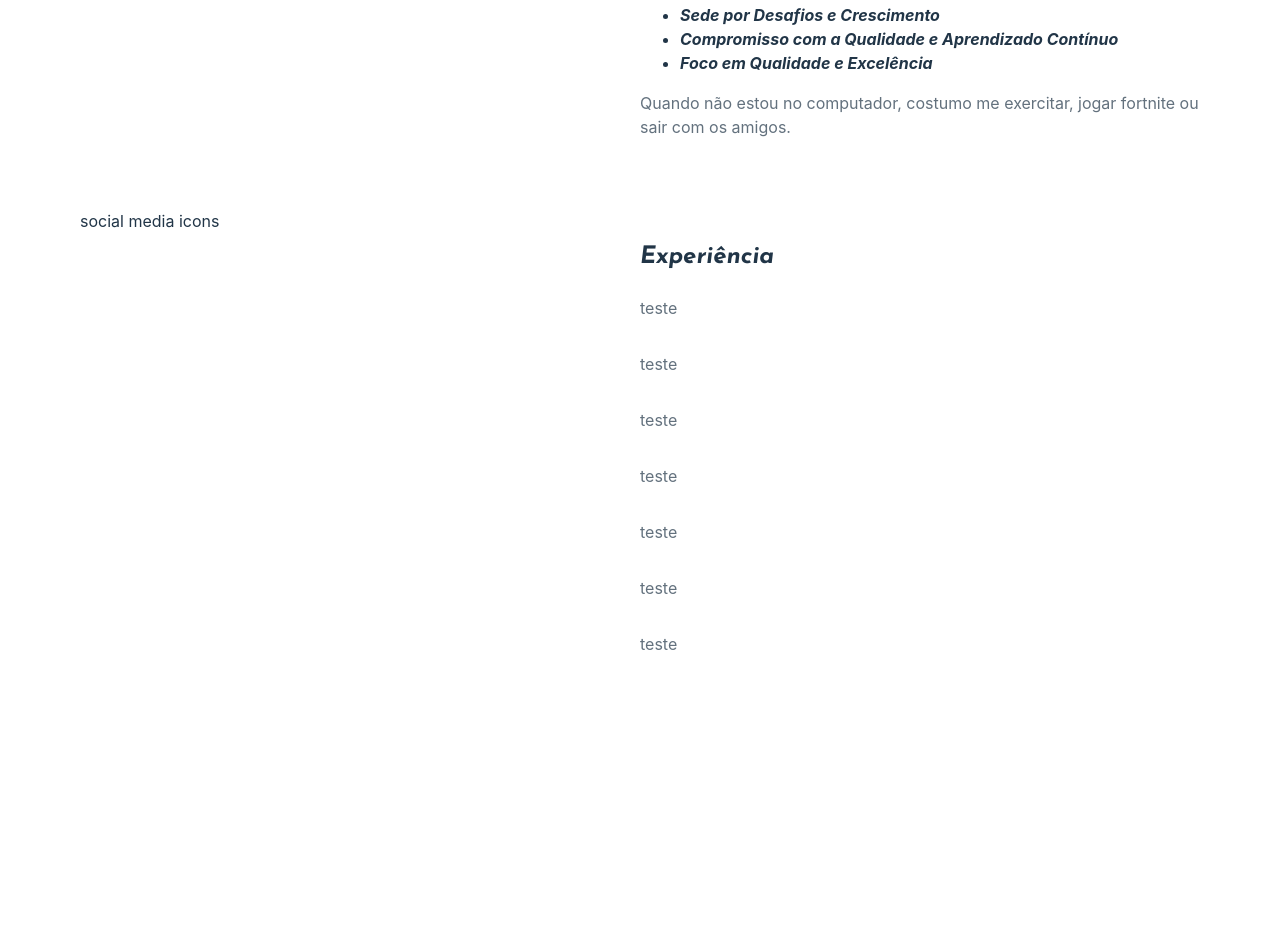
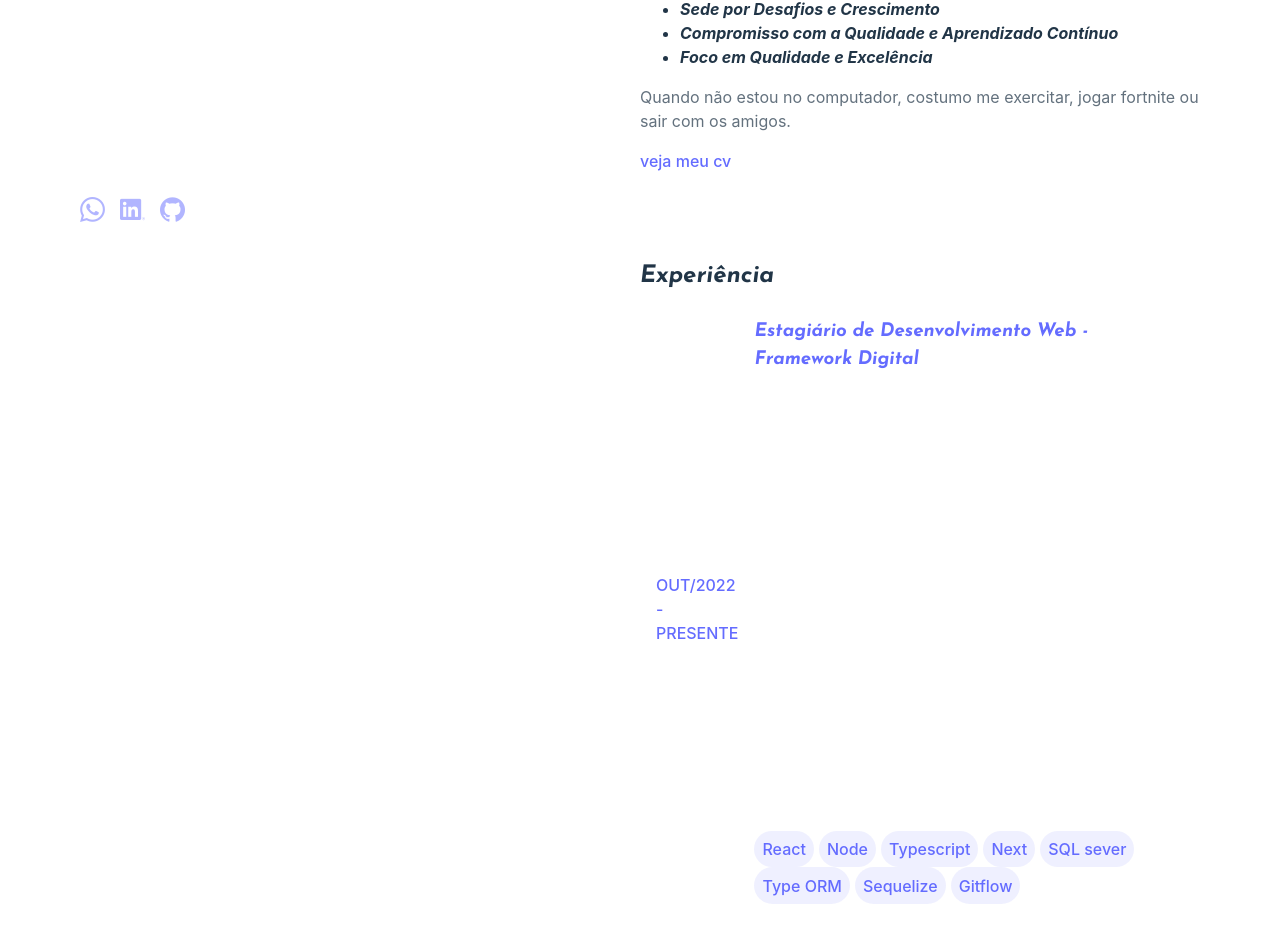
Before and after one commit to bammido/meu-portfolio, a React (Vite) app: page / in a window 1280 px wide. Shown: the part 487-1430 px from the top of the page. Before the commit the page ends 1239 px from the top, so only its background shows below. Built offline with nearby package versions, Linux system fonts and the light colour scheme.

Commit message:
feat: esperience

```diff
--- a/src/App.css
+++ b/src/App.css
@@ -1,4 +1,6 @@
 @import url('https://fonts.googleapis.com/css2?family=Josefin+Sans:ital,wght@0,600;1,700&display=swap');
+
+@import url('https://cdn-uicons.flaticon.com/uicons-brands/css/uicons-brands.css');
 
 .main {
   display: flex;
@@ -11,6 +13,20 @@
   align-self: end;
 }
 
+.social-media i {
+  transition: 300ms;
+  font-size: 25px;
+  margin-right: 15px;
+  cursor: pointer;
+  opacity: 0.5;
+}
+
+.social-media i:hover {
+  transition: 300ms;
+  opacity: 1;
+  filter: contrast(200%);
+}
+
 .nav {
   display: flex;
   flex-direction: column;
@@ -19,6 +35,7 @@
 .nav > div {
   display: flex;
   align-items: center;
+  width: fit-content;
 }
 
 p {
@@ -39,11 +56,12 @@ p {
 }
 
 .nav > div:hover .dash{
+  border-color: #4D54D9;
   transition: 300ms;
   width: 25px;
 }
 
-h1, h2 {
+h1, h2, h3 {
   margin: 0.2em 0;
   font-family: 'Josefin Sans', sans-serif;
   font-style: italic;
@@ -80,20 +98,12 @@ h1, h2 {
   will-change: filter;
   transition: filter 300ms;
 }
+
 .logo:hover {
   filter: drop-shadow(0 0 2em #646cffaa);
 }
 .logo.react:hover {
   filter: drop-shadow(0 0 2em #61dafbaa);
-}
-
-@keyframes logo-spin {
-  from {
-    transform: rotate(0deg);
-  }
-  to {
-    transform: rotate(360deg);
-  }
 }
 
 @media screen and (max-width: 980px) {
@@ -106,13 +116,10 @@ h1, h2 {
   }
 
   .resume {
-    max-height: 300px;
+    position: relative;
+    max-height: 400px;
     margin-bottom: 5em;
   }
-}
-
-.card {
-  padding: 2em;
 }
 
 .read-the-docs {
--- a/src/App.tsx
+++ b/src/App.tsx
@@ -1,5 +1,7 @@
 import './App.css'
 import About from './components/about'
+import Experience from './components/experience'
+import whatsapp from './assets/images/whatsapp.svg'
 
 function App() {
 
@@ -15,29 +17,26 @@ function App() {
           <nav className='nav'>
             <div>
               <div className='dash' />
-              <a>sobre</a>
+              <a href="#about">sobre</a>
             </div>
             <div>
               <div className='dash' />
-              <a>experiência</a>
+              <a href="#experience">experiência</a>
             </div>
             <div>
               <div className='dash' />
-              <a>projetos</a>
+              <a href="#projects">projetos</a>
             </div>
           </nav>
-          <div className='social-media'>social media icons</div>
+          <div className='social-media'>
+            <a target="_blank" href="https://wa.me/5584996495206"><i className="fi fi-brands-whatsapp"/></a>
+            <a target="_blank" href="https://www.linkedin.com/in/bryan-fernandes-de-oliveira/"><i className="fi fi-brands-linkedin" /></a>
+            <a target="_blank" href="https://github.com/bammido"><i className="fi fi-brands-github" /></a>
+          </div>
         </div>
         <div className='content'>
           <About />
-          <h2>Experiência</h2>
-          <p>teste</p>
-          <p>teste</p>
-          <p>teste</p>
-          <p>teste</p>
-          <p>teste</p>
-          <p>teste</p>
-          <p>teste</p>
+          <Experience />
         </div>
       </div>
     </>
--- a/src/components/about/index.tsx
+++ b/src/components/about/index.tsx
@@ -1,7 +1,8 @@
 import "./style.css"
+import meuCv from '../../assets/cv_bryan_fernandes2.pdf'
 
 export default function About() {
-    return <div className="about">
+    return <div className="about" id="about">
         <p>Sou um entusiasta de tecnologia e desenvolvedor Fullstack apaixonado por criar soluções inovadoras e enfrentar desafios complexos. Atualmente, estou perseguindo meu diploma em Ciências da Computação, buscando aprofundar meu conhecimento técnico e aplicá-lo em projetos significativos.</p>
         <p>Estou constantemente em busca de oportunidades empolgantes que me permitam aplicar minhas habilidades, paixões e conhecimento enquanto cresço como desenvolvedor e profissional de tecnologia. Seja através de desafios técnicos complexos, colaboração em equipe ou aprendizado contínuo, estou pronto para enfrentar novas jornadas e alcançar resultados excepcionais.</p>
 
@@ -16,5 +17,6 @@ export default function About() {
             <li>Foco em Qualidade e Excelência</li>
         </ul>
         <p>Quando não estou no computador, costumo me exercitar, jogar fortnite ou sair com os amigos.</p>
+        <a href="meuCv" download="bryan_fernandes-cv.pdf">veja meu cv</a>
     </div>
 }
--- /dev/null
+++ b/src/components/experience/experience-card.tsx
@@ -0,0 +1,17 @@
+import TechnologyCard from "./technology-card"
+
+export default function ExperienceCard({}){
+    const technologies = ["React", "Node", "Typescript", "Next", "SQL sever", "Type ORM", "Sequelize", "Gitflow"]
+
+    return <a target="_blank" href="https://www.frameworkdigital.com.br/" className="experience-card">
+        <div className="period">OUT/2022 - PRESENTE</div>
+        <div className="experience-resume">
+            <h3>Estagiário de Desenvolvimento Web - Framework Digital</h3>
+            <p>Minha jornada como desenvolvedor Fullstack ganhou forma durante um estágio na Framework, uma renomada empresa especializada em fornecer equipes de alto desempenho em tecnologia para diversas indústrias. Nesse contexto, desempenhei um papel-chave em um projeto destinado a uma grande funerária.</p>
+            <p>Nessa experiência, fui encarregado de orquestrar funcionalidades abrangentes, tanto no Frontend quanto no Backend. Minha abordagem focada na excelência levou a um código bem estruturado e a soluções eficazes. Com o compromisso de buscar conhecimento de forma constante, mergulhei em desafios intrincados e os transformei em oportunidades de crescimento. Minha trajetória na Framework, alinhada ao projeto na indústria funerária, me permitiu combinar a expertise tecnológica com a capacidade de adaptação a cenários diversos.</p>
+            <div className="technologies">
+                {technologies.map(tech => <TechnologyCard tech={tech} />)}
+            </div>
+        </div>
+    </a>
+}
--- /dev/null
+++ b/src/components/experience/index.tsx
@@ -0,0 +1,9 @@
+import ExperienceCard from './experience-card'
+import './style.css'
+
+export default function Experience() {
+    return <div className="experience" id="experience">
+        <h2>Experiência</h2>
+        <ExperienceCard />
+    </div>
+}
--- /dev/null
+++ b/src/components/experience/style.css
@@ -0,0 +1,43 @@
+.experience {
+    display: flex;
+    flex-direction: column;
+}
+
+.experience-card {
+    display: flex;
+    cursor: pointer;
+    padding: 1em;
+}
+
+.experience-card:hover {
+    background-color: rgba(255, 255, 255, 0.1);
+}
+
+.experience-card p {
+    color: #fff;
+}
+
+.period {
+    margin-right: 1em;
+    align-self: center;
+}
+
+.technology{
+    margin-right: 5px;
+    height: fit-content;
+    width: fit-content;
+    border-radius: 20px;
+    padding: 0.4em 0.5em;
+    background-color:rgba(100, 108, 255, 0.1);
+}
+
+.technologies{
+    display: flex;
+    flex-wrap: wrap;
+}
+
+@media screen and (max-width: 600px) {
+    .experience-card {
+        flex-direction: column;
+    }
+}
--- /dev/null
+++ b/src/components/experience/technology-card.tsx
@@ -0,0 +1,3 @@
+export default function TechnologyCard( { tech }: { tech : string }){
+    return <div className="technology">{tech}</div>
+}
--- a/src/components/projects/index.tsx
+++ b/src/components/projects/index.tsx
@@ -1,3 +1,3 @@
 export default function Projects() {
-    return <></>
+    return <div className="projects" id="projects"></div>
 }
```
Also changed, not shown: 1 other file (tests, documents, lock files or other folders).
